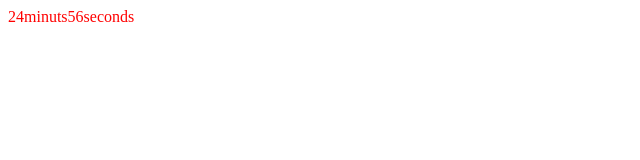
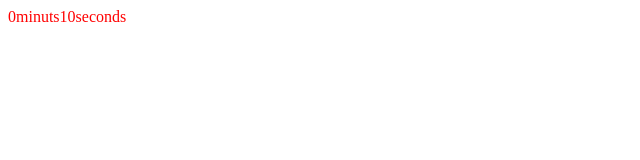
Before and after one commit to Yuying-li-1/cookie, a plain HTML site: page index.html in a window 1280 px wide. Shown: the full height of the page, 0-640 px from the left. Drawn offline with Linux system fonts and the light colour scheme.

Commit message:
Update index.html

```diff
--- a/index.html
+++ b/index.html
@@ -1,19 +1,43 @@
 <html>
 <head>
-<meta charset="UTF-8">
+<meta charset = "UTF-8">
 <title>Counting Down</title>
-<SCRIPT type="text/javascript">
+<SCRIPT type = "text/javascript">
 
- var maxtime = 25*60
+ //var maxtime = 25 * 60;
+ var maxtime = 10;
+ var counting = 0;
+
+ /*function checkCookie() {
+
+ }*/
+
  function CountDown() {
-  if (maxtime >= 0) {
-    minutes = Math.floor(maxtime / 60);
-    seconds = Math.floor(maxtime % 60);
-    msg = minutes + "minuts" + seconds + "seconds";
+   var check = document.cookie.split(";")[0].split("=")[1];
+   console.log("check for this time is "+ check);
+   if (check != null) {
+     counting = check;
+   }
+
+
+   else {
+     document.cookie = 'temp = 0; path=/;  max-age= 11;';
+     console.log("cookie saved");
+   }
+
+  var diffValue = maxtime -counting;
+
+  if (diffValue >= 0) {
+    var minutes = Math.floor(diffValue / 60);
+    var seconds = Math.floor(diffValue % 60);
+    var msg = minutes + "minuts" + seconds + "seconds";
     document.all["timer"].innerHTML = msg;
 
-    maxtime -= 1;
+    counting += 1;
+    document.cookie="temp = $counting; path=/;  max-age= 11;g";
+
   }
+
   else{
     clearInterval(timer);
   }
```
